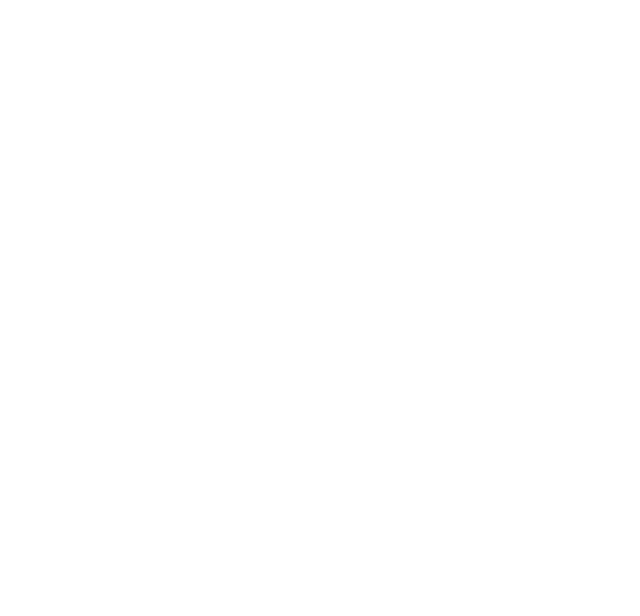
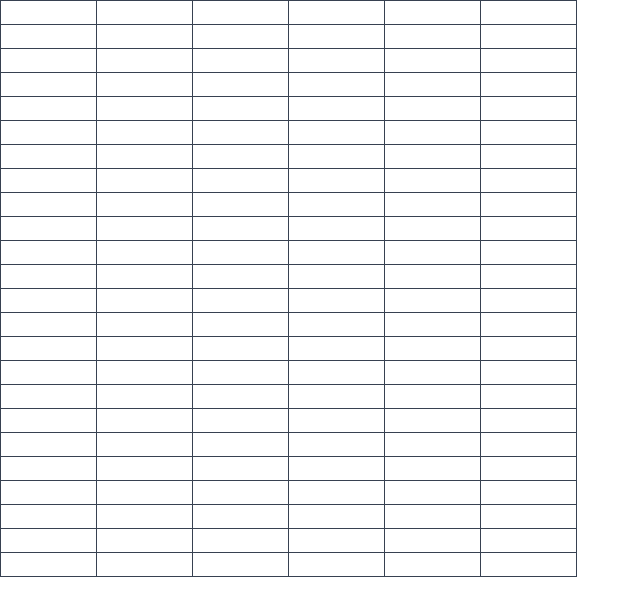
Before and after one commit to govind2220000/SheetClone, a React (Vite) app: page / in a window 1280 px wide. Shown: the top 616 px of the page, without its empty margins (0-640 px from the left). Built offline with nearby package versions, Linux system fonts and the light colour scheme.

Commit message:
imporved cell css design

```diff
--- /dev/null
+++ b/src/App.css
@@ -0,0 +1,3 @@
+* {
+  box-sizing: border-box;
+}
--- a/src/components/Cell/Cell.tsx
+++ b/src/components/Cell/Cell.tsx
@@ -39,13 +39,18 @@
   });
   return isEditMode ? (
     <input
+      className="w-full h-full text-xs p-0 m-0 border-0"
       ref={inputRef}
       data-cell-id={props.cellId}
       value={cellValue}
       onChange={updateCellValueState}
     ></input>
   ) : (
-    <div onClick={ChangeLabeltoInput} data-cell-id={props.cellId}>
+    <div
+      className="overflow-hidden w-full h-full text-clip whitespace-nowrap leading-6 p-0.5"
+      onClick={ChangeLabeltoInput}
+      data-cell-id={props.cellId}
+    >
       {cellValue}
     </div> //if we return props.childeren it will give everything between Cell component refer word doc
   );
--- a/src/components/Column/Column.tsx
+++ b/src/components/Column/Column.tsx
@@ -3,5 +3,9 @@
 export type ColumnProps = {};
 
 export const Column = (props: ColumnProps) => {
-  return <td>{props.children}</td>;
+  return (
+    <td className="w-24 h-6 max-w-24 border border-gray-700">
+      {props.children}
+    </td>
+  );
 };
--- a/src/components/Sheet/Sheet.tsx
+++ b/src/components/Sheet/Sheet.tsx
@@ -13,7 +13,7 @@
   const numberOfColumns = sheetSize.width / CELL_WIDTH;
   const numberOfRows = sheetSize.height / CELL_HEIGHT;
   return (
-    <table>
+    <table className="border-spacing-0">
       <tbody>
         {[...Array(numberOfRows)].map((row, rowIndex) => (
           <Row key={rowIndex}>
```
